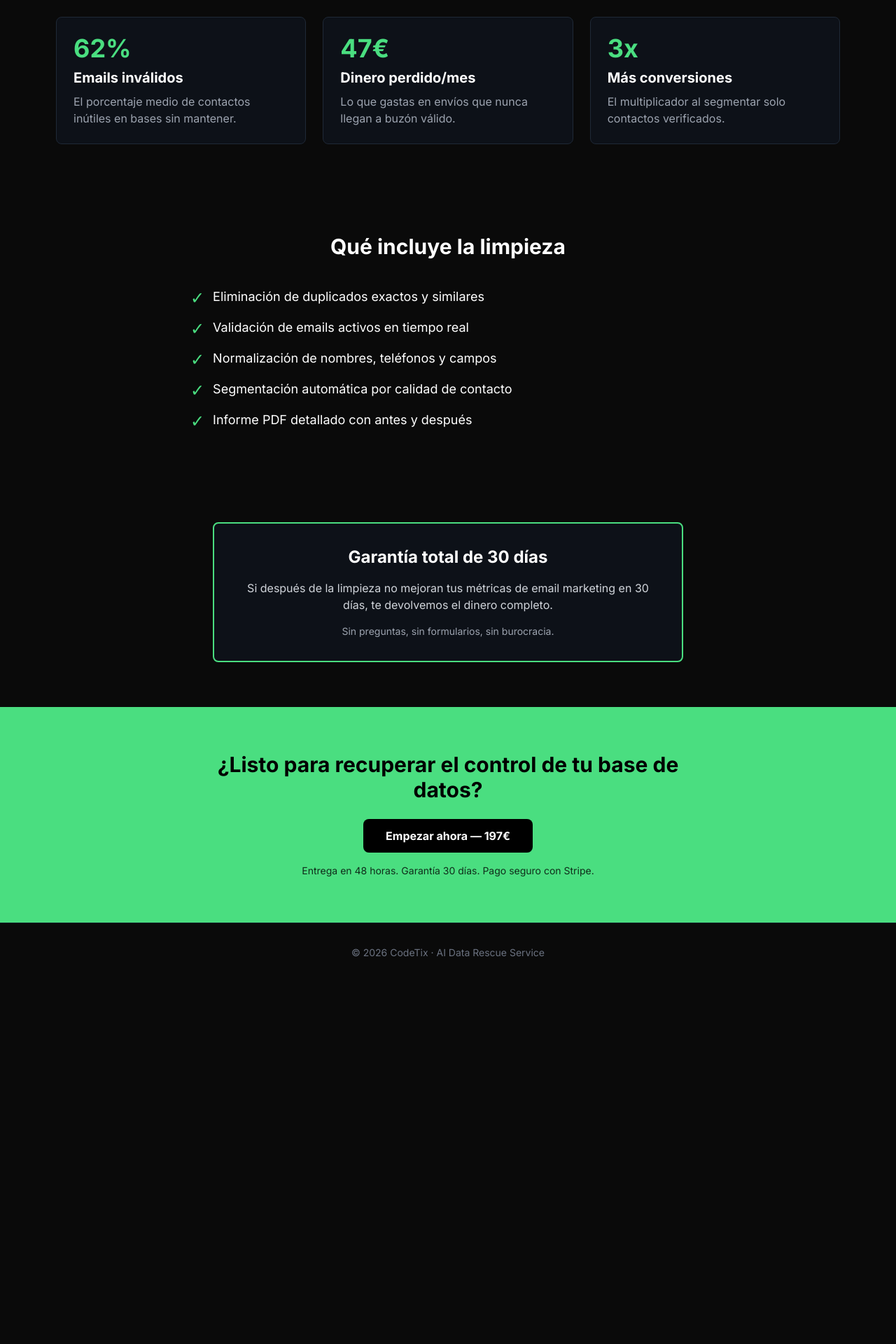
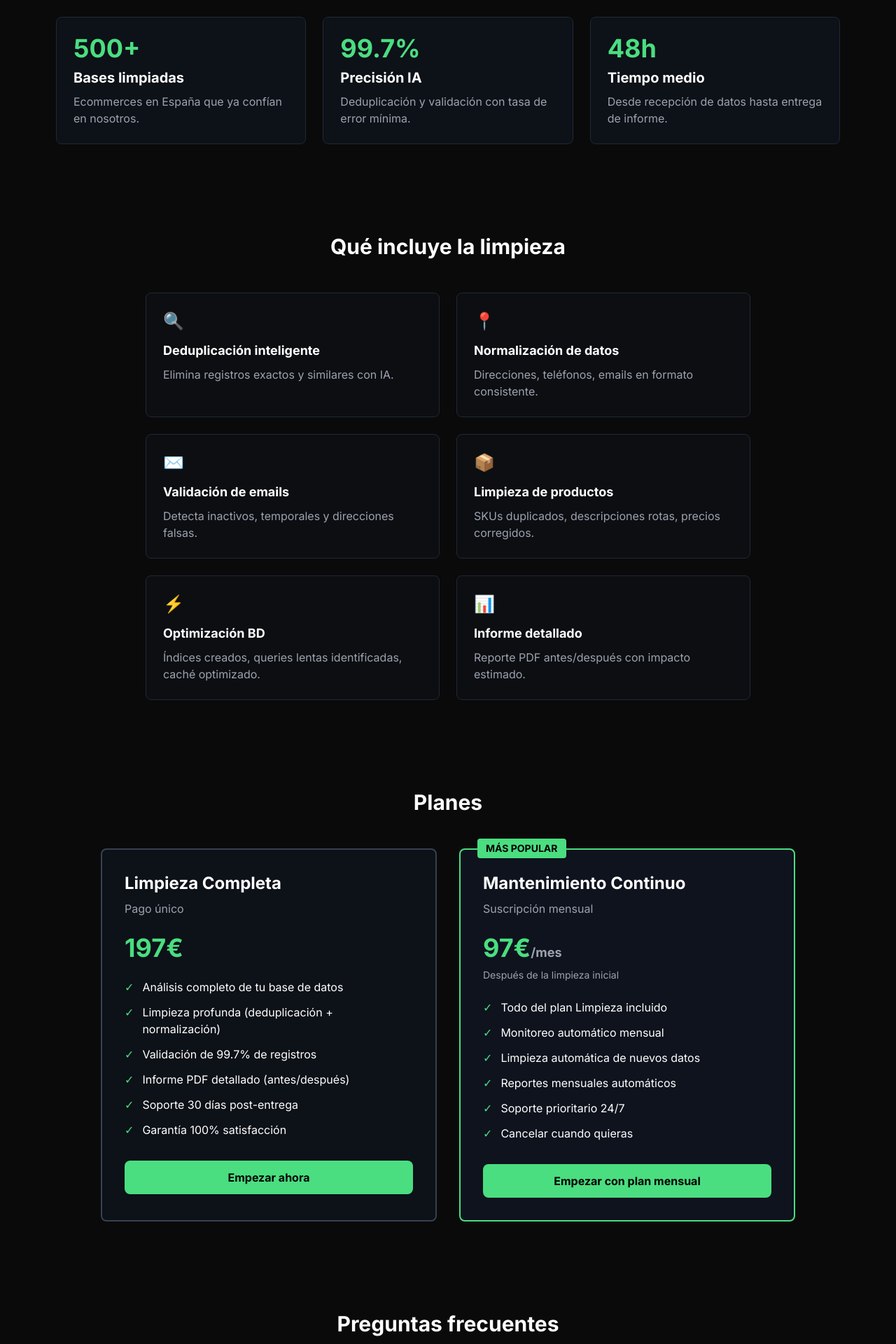
Before and after one commit to codetix2020-hash/DATASERVICE, a Next.js app: page / in a window 1280 px wide. Shown: the part 600-2520 px from the top of the page at 70% size. Before the commit the page ends 2003 px from the top, so only its background shows below. Built offline with nearby package versions, Linux system fonts and the light colour scheme.

Commit message:
improve: professional landing page copy, 6 features, pricing section, 5 FAQ items

```diff
--- a/app/page.tsx
+++ b/app/page.tsx
@@ -26,21 +26,19 @@ export default function Home() {
       <section className="min-h-[70vh] flex items-center justify-center px-4 py-12">
         <div className="max-w-3xl mx-auto text-center">
           <h1 className="text-4xl md:text-5xl font-bold mb-6 leading-tight">
-            Tu base de datos está destruyendo tus ventas.
-            <br />
-            La limpiamos en 48 horas.
+            Tu base de datos está frenando tu ecommerce.
           </h1>
           <p className="text-xl text-gray-300 mb-8">
-            Emails inválidos, duplicados y datos corruptos que hacen fallar tus campañas. Los eliminamos completamente.
+            Limpiamos, deduplicamos y optimizamos en 48 horas. Resultados garantizados o devolvemos el dinero.
           </p>
-          <div className="flex gap-4 justify-center">
+          <div className="flex gap-4 justify-center flex-wrap">
             <a
               href="https://buy.stripe.com/test_9AQ8Ak7H64yy08wfYY"
               target="_blank"
               rel="noopener noreferrer"
               className="px-8 py-3 bg-green-400 text-black font-bold rounded-lg hover:bg-green-300 transition"
             >
-              🟢 Limpiar ahora por 197€
+              Solicitar diagnóstico — 197€
             </a>
           </div>
           <p className="text-sm text-gray-400 mt-4">
@@ -53,48 +51,177 @@ export default function Home() {
       <section className="py-16 px-4 max-w-6xl mx-auto">
         <div className="grid grid-cols-1 md:grid-cols-3 gap-6">
           <div className="border border-gray-800 rounded-lg p-6 bg-gray-900/50">
-            <p className="text-4xl font-bold text-green-400 mb-2">62%</p>
-            <h3 className="text-xl font-bold mb-2">Emails inválidos</h3>
-            <p className="text-gray-400">El porcentaje medio de contactos inútiles en bases sin mantener.</p>
+            <p className="text-4xl font-bold text-green-400 mb-2">500+</p>
+            <h3 className="text-xl font-bold mb-2">Bases limpiadas</h3>
+            <p className="text-gray-400">Ecommerces en España que ya confían en nosotros.</p>
           </div>
           <div className="border border-gray-800 rounded-lg p-6 bg-gray-900/50">
-            <p className="text-4xl font-bold text-green-400 mb-2">47€</p>
-            <h3 className="text-xl font-bold mb-2">Dinero perdido/mes</h3>
-            <p className="text-gray-400">Lo que gastas en envíos que nunca llegan a buzón válido.</p>
+            <p className="text-4xl font-bold text-green-400 mb-2">99.7%</p>
+            <h3 className="text-xl font-bold mb-2">Precisión IA</h3>
+            <p className="text-gray-400">Deduplicación y validación con tasa de error mínima.</p>
           </div>
           <div className="border border-gray-800 rounded-lg p-6 bg-gray-900/50">
-            <p className="text-4xl font-bold text-green-400 mb-2">3x</p>
-            <h3 className="text-xl font-bold mb-2">Más conversiones</h3>
-            <p className="text-gray-400">El multiplicador al segmentar solo contactos verificados.</p>
+            <p className="text-4xl font-bold text-green-400 mb-2">48h</p>
+            <h3 className="text-xl font-bold mb-2">Tiempo medio</h3>
+            <p className="text-gray-400">Desde recepción de datos hasta entrega de informe.</p>
           </div>
         </div>
       </section>
 
       {/* Features Section */}
-      <section className="py-16 px-4 max-w-3xl mx-auto">
-        <h2 className="text-3xl font-bold mb-10 text-center">Qué incluye la limpieza</h2>
-        <ul className="space-y-3">
+      <section className="py-16 px-4 max-w-4xl mx-auto">
+        <h2 className="text-3xl font-bold mb-12 text-center">Qué incluye la limpieza</h2>
+        <div className="grid grid-cols-1 md:grid-cols-2 gap-6">
+          <div className="border border-gray-800 rounded-lg p-6 bg-gray-900/30">
+            <div className="text-2xl mb-3">🔍</div>
+            <h3 className="text-lg font-bold mb-2">Deduplicación inteligente</h3>
+            <p className="text-gray-400">Elimina registros exactos y similares con IA.</p>
+          </div>
+          <div className="border border-gray-800 rounded-lg p-6 bg-gray-900/30">
+            <div className="text-2xl mb-3">📍</div>
+            <h3 className="text-lg font-bold mb-2">Normalización de datos</h3>
+            <p className="text-gray-400">Direcciones, teléfonos, emails en formato consistente.</p>
+          </div>
+          <div className="border border-gray-800 rounded-lg p-6 bg-gray-900/30">
+            <div className="text-2xl mb-3">✉️</div>
+            <h3 className="text-lg font-bold mb-2">Validación de emails</h3>
+            <p className="text-gray-400">Detecta inactivos, temporales y direcciones falsas.</p>
+          </div>
+          <div className="border border-gray-800 rounded-lg p-6 bg-gray-900/30">
+            <div className="text-2xl mb-3">📦</div>
+            <h3 className="text-lg font-bold mb-2">Limpieza de productos</h3>
+            <p className="text-gray-400">SKUs duplicados, descripciones rotas, precios corregidos.</p>
+          </div>
+          <div className="border border-gray-800 rounded-lg p-6 bg-gray-900/30">
+            <div className="text-2xl mb-3">⚡</div>
+            <h3 className="text-lg font-bold mb-2">Optimización BD</h3>
+            <p className="text-gray-400">Índices creados, queries lentas identificadas, caché optimizado.</p>
+          </div>
+          <div className="border border-gray-800 rounded-lg p-6 bg-gray-900/30">
+            <div className="text-2xl mb-3">📊</div>
+            <h3 className="text-lg font-bold mb-2">Informe detallado</h3>
+            <p className="text-gray-400">Reporte PDF antes/después con impacto estimado.</p>
+          </div>
+        </div>
+      </section>
+
+      {/* Pricing Section */}
+      <section className="py-16 px-4 max-w-5xl mx-auto">
+        <h2 className="text-3xl font-bold mb-12 text-center">Planes</h2>
+        <div className="grid grid-cols-1 md:grid-cols-2 gap-8">
+          {/* Plan Limpieza */}
+          <div className="border-2 border-gray-700 rounded-lg p-8 bg-gray-900/50">
+            <h3 className="text-2xl font-bold mb-2">Limpieza Completa</h3>
+            <p className="text-gray-400 mb-6">Pago único</p>
+            <div className="text-4xl font-bold text-green-400 mb-6">197€</div>
+            <ul className="space-y-3 mb-8">
               <li className="flex gap-3">
-            <span className="text-green-400 text-2xl">✓</span>
-            <span className="text-lg">Eliminación de duplicados exactos y similares</span>
+                <span className="text-green-400">✓</span>
+                <span>Análisis completo de tu base de datos</span>
               </li>
               <li className="flex gap-3">
-            <span className="text-green-400 text-2xl">✓</span>
-            <span className="text-lg">Validación de emails activos en tiempo real</span>
+                <span className="text-green-400">✓</span>
+                <span>Limpieza profunda (deduplicación + normalización)</span>
               </li>
               <li className="flex gap-3">
-            <span className="text-green-400 text-2xl">✓</span>
-            <span className="text-lg">Normalización de nombres, teléfonos y campos</span>
+                <span className="text-green-400">✓</span>
+                <span>Validación de 99.7% de registros</span>
               </li>
               <li className="flex gap-3">
-            <span className="text-green-400 text-2xl">✓</span>
-            <span className="text-lg">Segmentación automática por calidad de contacto</span>
+                <span className="text-green-400">✓</span>
+                <span>Informe PDF detallado (antes/después)</span>
               </li>
               <li className="flex gap-3">
-            <span className="text-green-400 text-2xl">✓</span>
-            <span className="text-lg">Informe PDF detallado con antes y después</span>
+                <span className="text-green-400">✓</span>
+                <span>Soporte 30 días post-entrega</span>
+              </li>
+              <li className="flex gap-3">
+                <span className="text-green-400">✓</span>
+                <span>Garantía 100% satisfacción</span>
               </li>
             </ul>
+            <a
+              href="https://buy.stripe.com/test_9AQ8Ak7H64yy08wfYY"
+              target="_blank"
+              rel="noopener noreferrer"
+              className="block w-full px-6 py-3 bg-green-400 text-black font-bold rounded-lg hover:bg-green-300 transition text-center"
+            >
+              Empezar ahora
+            </a>
+          </div>
+
+          {/* Plan Mantenimiento */}
+          <div className="border-2 border-green-400 rounded-lg p-8 bg-gray-900/70 relative">
+            <div className="absolute -top-4 left-6 bg-green-400 text-black px-3 py-1 rounded text-sm font-bold">
+              MÁS POPULAR
+            </div>
+            <h3 className="text-2xl font-bold mb-2">Mantenimiento Continuo</h3>
+            <p className="text-gray-400 mb-6">Suscripción mensual</p>
+            <div className="text-4xl font-bold text-green-400 mb-2">97€<span className="text-lg text-gray-400">/mes</span></div>
+            <p className="text-gray-400 mb-6 text-sm">Después de la limpieza inicial</p>
+            <ul className="space-y-3 mb-8">
+              <li className="flex gap-3">
+                <span className="text-green-400">✓</span>
+                <span>Todo del plan Limpieza incluido</span>
+              </li>
+              <li className="flex gap-3">
+                <span className="text-green-400">✓</span>
+                <span>Monitoreo automático mensual</span>
+              </li>
+              <li className="flex gap-3">
+                <span className="text-green-400">✓</span>
+                <span>Limpieza automática de nuevos datos</span>
+              </li>
+              <li className="flex gap-3">
+                <span className="text-green-400">✓</span>
+                <span>Reportes mensuales automáticos</span>
+              </li>
+              <li className="flex gap-3">
+                <span className="text-green-400">✓</span>
+                <span>Soporte prioritario 24/7</span>
+              </li>
+              <li className="flex gap-3">
+                <span className="text-green-400">✓</span>
+                <span>Cancelar cuando quieras</span>
+              </li>
+            </ul>
+            <a
+              href="https://buy.stripe.com/test_9AQ8Ak7H64yy08wfYY"
+              target="_blank"
+              rel="noopener noreferrer"
+              className="block w-full px-6 py-3 bg-green-400 text-black font-bold rounded-lg hover:bg-green-300 transition text-center"
+            >
+              Empezar con plan mensual
+            </a>
+          </div>
+        </div>
+      </section>
+
+      {/* FAQ Section */}
+      <section className="py-16 px-4 max-w-3xl mx-auto">
+        <h2 className="text-3xl font-bold mb-12 text-center">Preguntas frecuentes</h2>
+        <div className="space-y-6">
+          <div className="border border-gray-800 rounded-lg p-6 bg-gray-900/30">
+            <h3 className="text-lg font-bold mb-2">¿Qué datos necesitáis?</h3>
+            <p className="text-gray-400">CSV, SQL dump, o acceso seguro directo a tu base de datos. Soportamos todas las plataformas (Shopify, WooCommerce, Magento, PrestaShop, custom).</p>
+          </div>
+          <div className="border border-gray-800 rounded-lg p-6 bg-gray-900/30">
+            <h3 className="text-lg font-bold mb-2">¿Es seguro?</h3>
+            <p className="text-gray-400">Conexión TLS encriptada, NDA disponible si lo necesitas, y eliminamos todos tus datos después de la entrega. Cumplimos RGPD.</p>
+          </div>
+          <div className="border border-gray-800 rounded-lg p-6 bg-gray-900/30">
+            <h3 className="text-lg font-bold mb-2">¿Cuánto tarda?</h3>
+            <p className="text-gray-400">48 horas para el diagnóstico inicial, 5 días hábiles para la limpieza completa. Con el plan mensual, procesamos automáticamente cada mes.</p>
+          </div>
+          <div className="border border-gray-800 rounded-lg p-6 bg-gray-900/30">
+            <h3 className="text-lg font-bold mb-2">¿Qué plataformas soportáis?</h3>
+            <p className="text-gray-400">Shopify, WooCommerce, Magento, PrestaShop, custom. Si usas otra plataforma, contacta — probablemente soportemos tu caso.</p>
+          </div>
+          <div className="border border-gray-800 rounded-lg p-6 bg-gray-900/30">
+            <h3 className="text-lg font-bold mb-2">¿Y si no estoy satisfecho?</h3>
+            <p className="text-gray-400">Garantía 100% — si después de 30 días no ves mejora en tus métricas, devolvemos todo el dinero. Sin preguntas.</p>
+          </div>
+        </div>
       </section>
 
       {/* Guarantee Section */}
```
Lines whose indentation alone changed are shown as unchanged.
